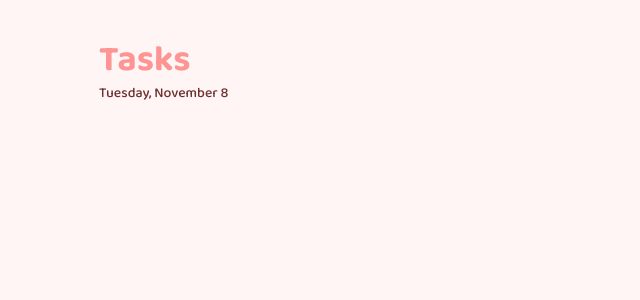
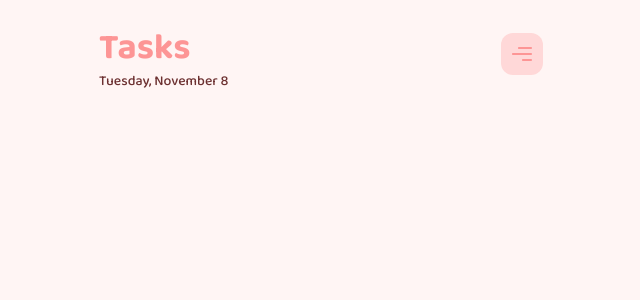
Before and after one commit to chronohubtech/Taily, a React (Vite) app: page /home in a window 1280 px wide. Shown: the top 300 px of the page, without its empty margins (319-959 px from the left). Built offline with nearby package versions, Linux system fonts and the light colour scheme.

Commit message:
Menu button and menu icon added

```diff
--- a/src/routes/home/home.route.jsx
+++ b/src/routes/home/home.route.jsx
@@ -2,6 +2,8 @@ import React from 'react';
 import { motion } from 'framer-motion';
 
 import './home.style.css';
+// Static assets
+import MenuIcon from '@assets/icons/menu-icon.svg';
 
 function HomeRoute() {
   return (
@@ -17,6 +19,13 @@ function HomeRoute() {
               <h3>Tasks</h3>
               <p>Tuesday, November 8</p>
             </div>
+
+            <button
+              className={
+                'hover:brightness-90 w-[42px] aspect-square block bg-primary/30 flex items-center justify-center rounded-[12px]'
+              }>
+              <img src={MenuIcon} width={24} height={24} decoding={'async'} alt="Menu icon" />
+            </button>
           </div>
         </motion.div>
       </section>
--- a/src/routes/home/home.style.css
+++ b/src/routes/home/home.style.css
@@ -15,7 +15,7 @@
 }
 
 .home__title h3 {
-  @apply font-bold text-[36px] text-primary;
+  @apply font-bold text-[36px] text-primary -mt-3;
 }
 
 .home__title p {
```
Also changed, not shown: src/assets/icons/menu-icon.svg (added).
